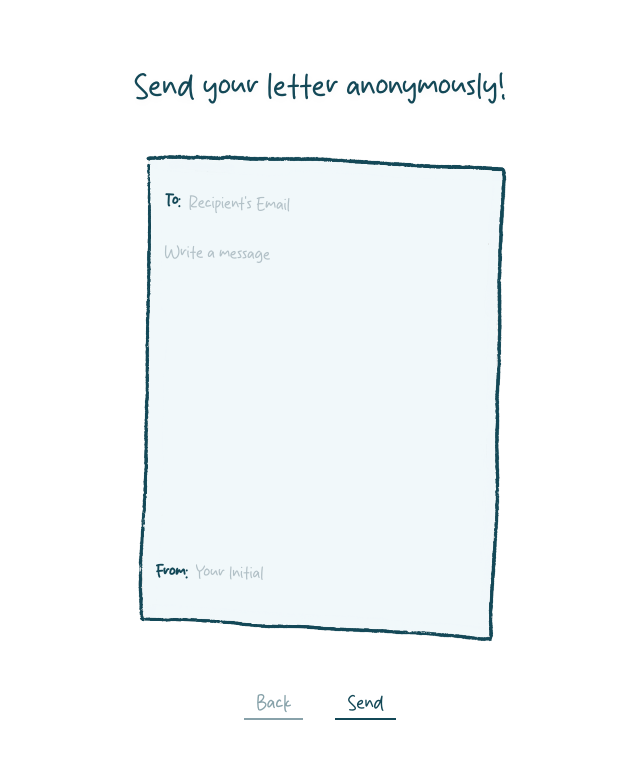
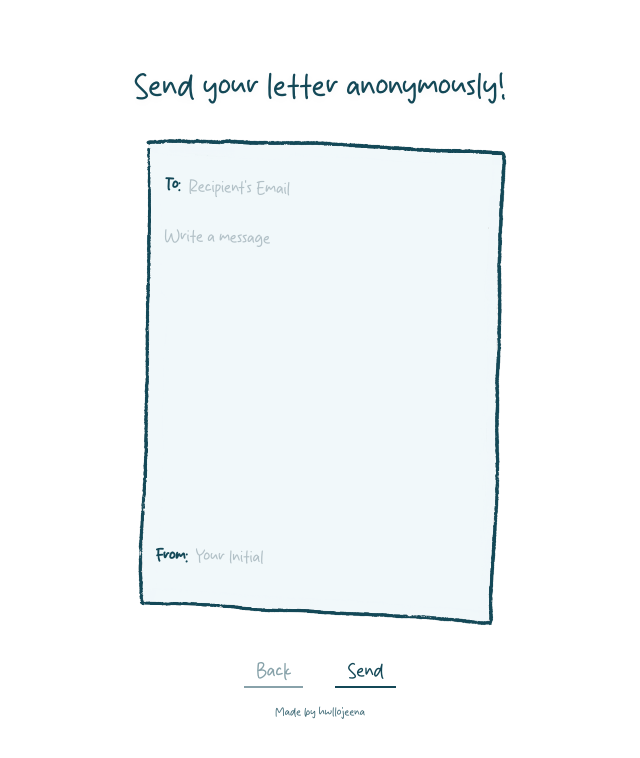
Before and after one commit to hwllojeena/lettersender, a Next.js app: page /write in a window 1280 px wide. Shown: the top 758 px of the page, without its empty margins (320-960 px from the left). Built offline with nearby package versions, Linux system fonts and the light colour scheme.

Commit message:
added author credit line with TikTok link

```diff
--- a/src/app/write/page.js
+++ b/src/app/write/page.js
@@ -143,7 +143,16 @@ export default function Write() {
             </main>
 
             {/* Bottom Section: Button */}
-            <footer style={{ marginBottom: '3rem', width: '100%', display: 'flex', flexDirection: 'row', justifyContent: 'center', alignItems: 'center', gap: '2rem' }}>
+            <footer style={{
+                marginBottom: '3rem',
+                width: '100%',
+                display: 'flex',
+                flexDirection: 'column',
+                justifyContent: 'center',
+                alignItems: 'center',
+                gap: '1rem'
+            }}>
+                <div style={{ display: 'flex', flexDirection: 'row', gap: '2rem', alignItems: 'center' }}>
                     <Link href="/" className="btn-primary home-button" style={{ opacity: 0.5 }}>
                         Back
                     </Link>
@@ -153,6 +162,22 @@ export default function Write() {
                     >
                         Send
                     </button>
+                </div>
+                <p style={{
+                    fontSize: '0.9rem',
+                    color: '#134857',
+                    opacity: 0.8,
+                    fontFamily: 'var(--font-body)'
+                }}>
+                    Made by <a
+                        href="https://www.tiktok.com/@hwllojeena?_r=1&_t=ZS-93EDb36bCDP"
+                        target="_blank"
+                        rel="noopener noreferrer"
+                        style={{ textDecoration: 'none', color: 'inherit', fontWeight: '500' }}
+                    >
+                        hwllojeena
+                    </a>
+                </p>
             </footer>
 
             {/* Notification Modal */}
```
Also changed, not shown: src/app/page.js (+23 -1 lines). Lines whose indentation alone changed are shown as unchanged.
